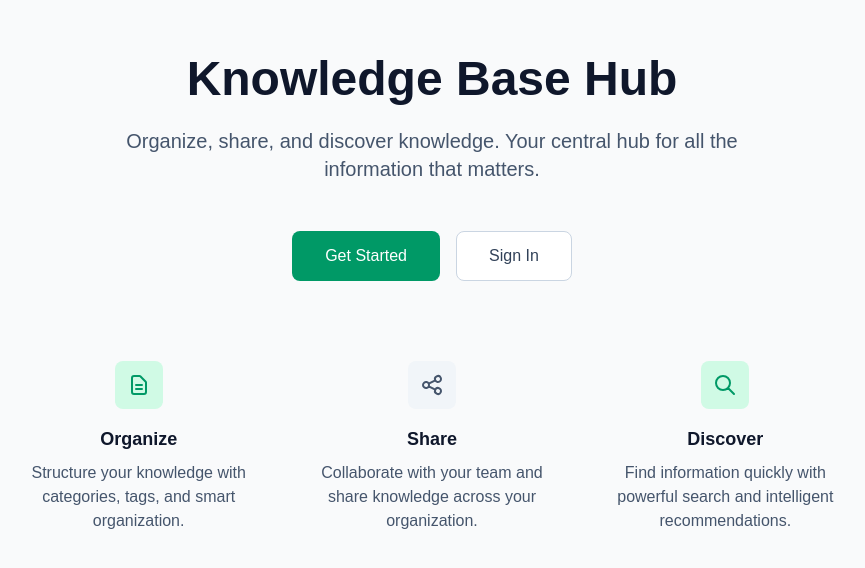
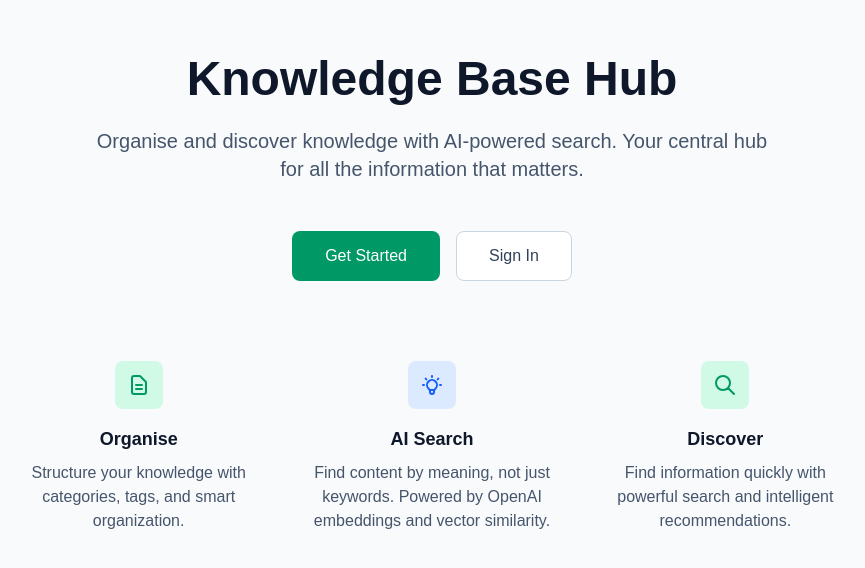
Before and after one commit to anishsarum/kbhub, a Next.js app: page / in a window 1280 px wide. Shown: the part 106-674 px from the top of the page, without its empty margins (208-1073 px from the left). Built offline with nearby package versions, Linux system fonts and the light colour scheme.

Commit message:
refactor: improve document form validation

```diff
--- a/app/dashboard/library/page.tsx
+++ b/app/dashboard/library/page.tsx
@@ -34,7 +34,7 @@ export default async function LibraryPage({ searchParams }: LibraryPageProps) {
       <div className="mb-8">
         <h1 className="text-3xl font-bold text-gray-900">Library</h1>
         <p className="text-gray-600 mt-2">
-          Browse and organize your document collection
+          Browse and organise your document collection
         </p>
       </div>
 
--- a/app/layout.tsx
+++ b/app/layout.tsx
@@ -17,7 +17,7 @@ export const metadata: Metadata = {
     template: "%s | KBHub",
     default: "KBHub",
   },
-  description: "Organize, share, and discover knowledge with AI-powered search",
+  description: "Organise, share, and discover knowledge with AI-powered search",
 };
 
 export default function RootLayout({
--- a/app/ui/dashboard/documents/document-form.tsx
+++ b/app/ui/dashboard/documents/document-form.tsx
@@ -33,6 +33,8 @@ export function DocumentForm({
   availableTags = [],
 }: DocumentFormProps) {
   const isEdit = mode === "edit";
+  const [title, setTitle] = useState(document?.title || "");
+  const [content, setContent] = useState(document?.content || "");
   const [tags, setTags] = useState(() => {
     // Convert existing tags to @notation format
     if (document?.tags.length) {
@@ -43,6 +45,17 @@ export function DocumentForm({
 
   // Tag validation: ensures @tags follow single-word format
   const validateTags = (tagsValue: string) => {
+    const trimmed = tagsValue.trim();
+    if (!trimmed) {
+      return { isValid: true, invalidTags: [], hasIncomplete: false, missingAt: [] };
+    }
+
+    // Split by spaces and filter out empty strings
+    const words = trimmed.split(/\s+/).filter(word => word.length > 0);
+
+    // Find words that don't start with @
+    const missingAt = words.filter(word => !word.startsWith('@'));
+
     // Find all @tag patterns in the input
     const tagMatches = tagsValue.match(/@[\w-]+/g) || [];
     const invalidTags = tagMatches.filter((tag) => {
@@ -54,13 +67,17 @@ export function DocumentForm({
     const incompleteMatches = tagsValue.match(/@\w+\s+\w/g) || [];
 
     return {
-      isValid: invalidTags.length === 0 && incompleteMatches.length === 0,
+      isValid: invalidTags.length === 0 && incompleteMatches.length === 0 && missingAt.length === 0,
       invalidTags,
       hasIncomplete: incompleteMatches.length > 0,
+      missingAt,
     };
   };
 
   const tagValidation = validateTags(tags);
+
+  // Form validation: check if all required fields are filled
+  const isFormValid = title.trim() !== "" && content.trim() !== "" && tagValidation.isValid;
 
   // Initialize tag autocomplete with current input and available options
   const tagAutocomplete = useTagAutocomplete(tags, availableTags, (newTags) =>
@@ -126,7 +143,8 @@ export function DocumentForm({
             name="title"
             required
             maxLength={200}
-            defaultValue={document?.title || ""}
+            value={title}
+            onChange={(e) => setTitle(e.target.value)}
             className="w-full px-3 py-2 border border-slate-300 rounded-lg shadow-sm focus:ring-emerald-500 focus:border-emerald-500"
             placeholder="Enter document title..."
           />
@@ -145,7 +163,8 @@ export function DocumentForm({
             name="content"
             required
             rows={12}
-            defaultValue={document?.content || ""}
+            value={content}
+            onChange={(e) => setContent(e.target.value)}
             className="w-full px-3 py-2 border border-slate-300 rounded-lg shadow-sm focus:ring-emerald-500 focus:border-emerald-500"
             placeholder="Write your content here..."
           />
@@ -190,6 +209,7 @@ export function DocumentForm({
                           : "text-slate-700"
                       }`}
                       onClick={() => tagAutocomplete.selectTag(tag)}
+                      onMouseDown={(e) => e.preventDefault()}
                     >
                       <span className="text-slate-400">@ </span>
                       {tag}
@@ -205,6 +225,11 @@ export function DocumentForm({
           </p>
           {!tagValidation.isValid && (
             <div className="mt-2 text-sm text-red-600">
+              {tagValidation.missingAt.length > 0 && (
+                <p>
+                  All tags must start with @. Missing @ for: {tagValidation.missingAt.join(", ")}
+                </p>
+              )}
               {tagValidation.hasIncomplete && (
                 <p>
                   Tags must be single words. Separate tags with spaces, not
@@ -241,9 +266,9 @@ export function DocumentForm({
 
           <button
             type="submit"
-            disabled={isPending}
+            disabled={isPending || !isFormValid}
             className={`px-6 py-2 rounded-lg text-white font-medium ${
-              isPending
+              isPending || !isFormValid
                 ? "bg-emerald-400 cursor-not-allowed"
                 : "bg-emerald-600 hover:bg-emerald-700"
             } focus:ring-2 focus:ring-emerald-500 focus:ring-offset-2`}
--- a/app/ui/landing/hero.tsx
+++ b/app/ui/landing/hero.tsx
@@ -11,8 +11,8 @@ export default function Hero() {
 
         {/* Subtitle */}
         <p className="text-xl text-slate-600 mb-12 max-w-2xl mx-auto">
-          Organize, share, and discover knowledge. Your central hub for all the
-          information that matters.
+          Organise and discover knowledge with AI-powered search. Your central
+          hub for all the information that matters.
         </p>
 
         {/* Call to Action Buttons */}
@@ -57,7 +57,7 @@ export default function Hero() {
               </svg>
             </div>
             <h3 className="text-lg font-semibold text-slate-900 mb-2">
-              Organize
+              Organise
             </h3>
             <p className="text-slate-600">
               Structure your knowledge with categories, tags, and smart
@@ -66,9 +66,9 @@ export default function Hero() {
           </div>
 
           <div className="text-center">
-            <div className="w-12 h-12 mx-auto mb-4 bg-slate-100 rounded-lg flex items-center justify-center">
+            <div className="w-12 h-12 mx-auto mb-4 bg-blue-100 rounded-lg flex items-center justify-center">
               <svg
-                className="w-6 h-6 text-slate-600"
+                className="w-6 h-6 text-blue-600"
                 fill="none"
                 stroke="currentColor"
                 viewBox="0 0 24 24"
@@ -77,14 +77,16 @@ export default function Hero() {
                   strokeLinecap="round"
                   strokeLinejoin="round"
                   strokeWidth={2}
-                  d="M8.684 13.342C8.886 12.938 9 12.482 9 12c0-.482-.114-.938-.316-1.342m0 2.684a3 3 0 110-2.684m0 2.684l6.632 3.316m-6.632-6l6.632-3.316m0 0a3 3 0 105.367-2.684 3 3 0 00-5.367 2.684zm0 9.316a3 3 0 105.367 2.684 3 3 0 00-5.367-2.684z"
+                  d="M9.663 17h4.673M12 3v1m6.364 1.636l-.707.707M21 12h-1M4 12H3m3.343-5.657l-.707-.707m2.828 9.9a5 5 0 117.072 0l-.548.547A3.374 3.374 0 0014 18.469V19a2 2 0 11-4 0v-.531c0-.895-.356-1.754-.988-2.386l-.548-.547z"
                 />
               </svg>
             </div>
-            <h3 className="text-lg font-semibold text-slate-900 mb-2">Share</h3>
+            <h3 className="text-lg font-semibold text-slate-900 mb-2">
+              AI Search
+            </h3>
             <p className="text-slate-600">
-              Collaborate with your team and share knowledge across your
-              organization.
+              Find content by meaning, not just keywords. Powered by OpenAI
+              embeddings and vector similarity.
             </p>
           </div>
 
```
Also changed, not shown: 1 other file (tests, documents, lock files or other folders).
